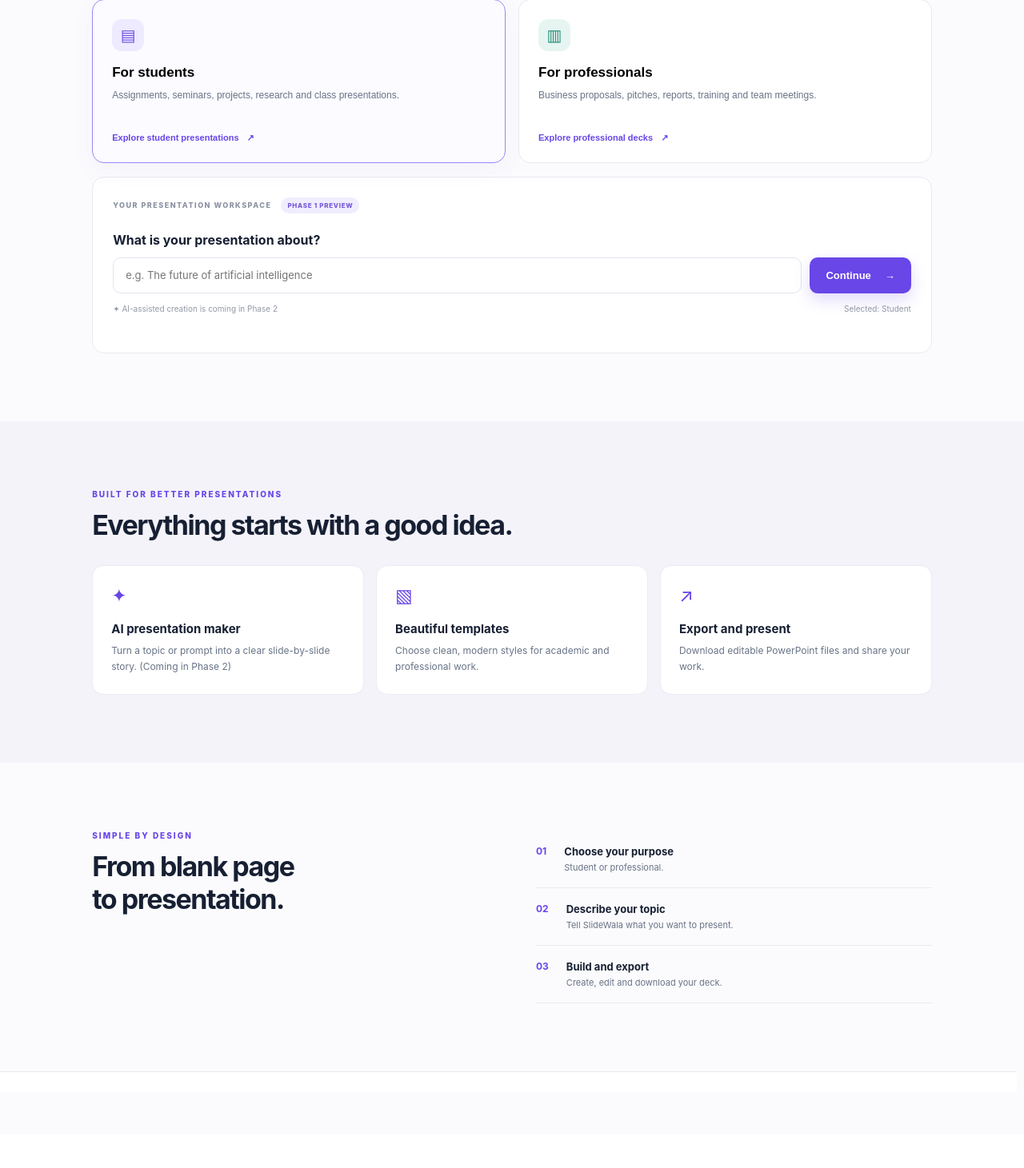
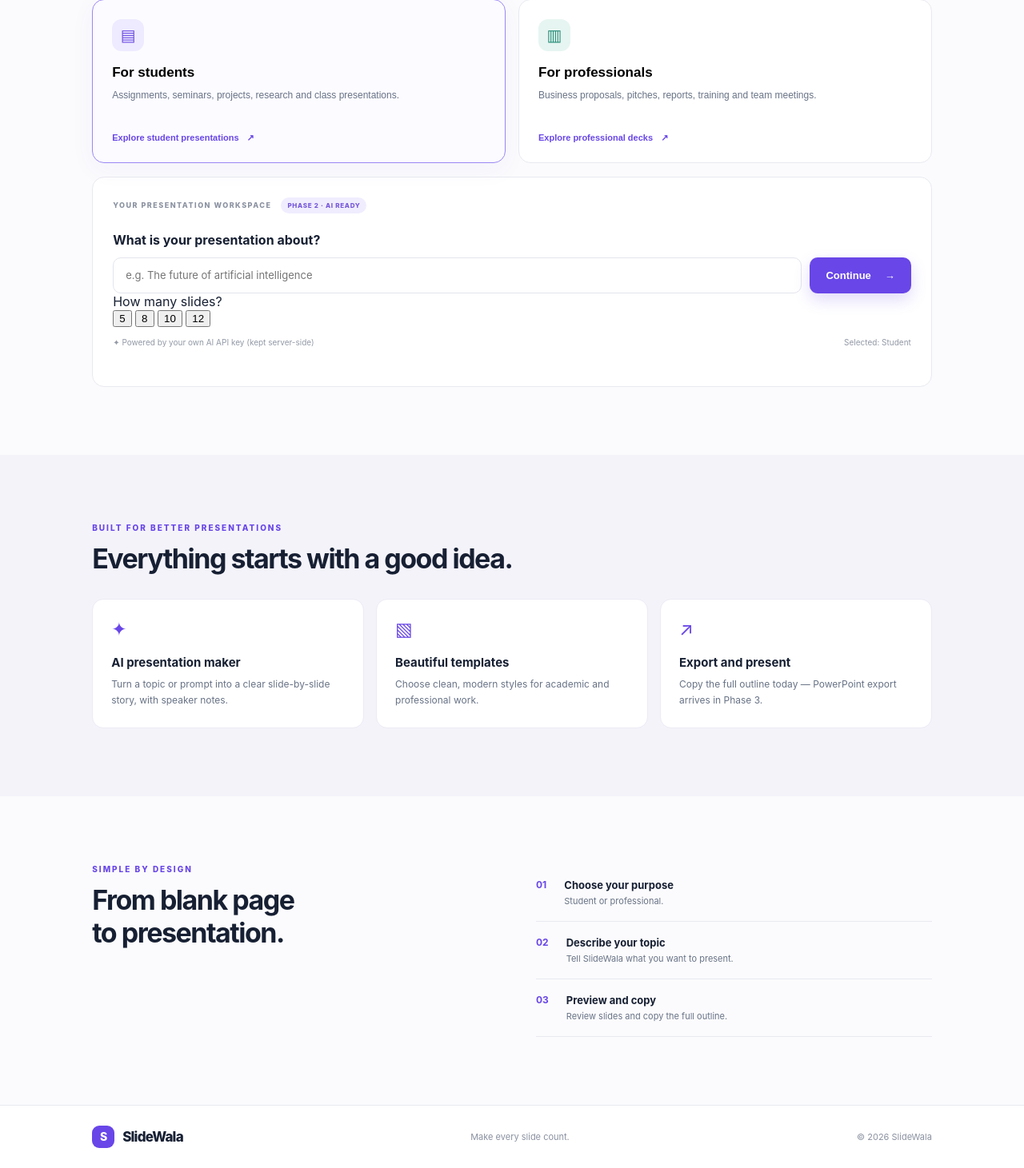
Before and after one commit to Rajkahar-12/slidewala, a Flask app: page / in a window 1280 px wide. Shown: the part 921-2382 px from the top of the page at 80% size. Before the commit the page ends 2262 px from the top, so only its background shows below. Run offline with Flask 3, Linux system fonts and the light colour scheme.

Commit message:
Update index.html

```diff
--- a/templates/index.html
+++ b/templates/index.html
@@ -62,24 +62,48 @@
         </button>
       </div>
       <div class="topic-panel">
-        <div class="topic-label">YOUR PRESENTATION WORKSPACE <span class="status-pill">PHASE 1 PREVIEW</span></div>
+        <div class="topic-label">YOUR PRESENTATION WORKSPACE <span class="status-pill">PHASE 2 · AI READY</span></div>
         <label for="topic">What is your presentation about?</label>
         <div class="topic-input-row">
           <input id="topic" type="text" placeholder="e.g. The future of artificial intelligence" maxlength="160">
           <button id="createBtn" class="button primary" type="button">Continue <span>→</span></button>
         </div>
-        <div class="topic-meta"><span>✦ AI-assisted creation is coming in Phase 2</span><span id="audienceLabel">Selected: Student</span></div>
+        <div class="slide-count-row">
+          <span class="slide-count-label">How many slides?</span>
+          <div class="slide-count-options" role="radiogroup" aria-label="Slide count">
+            <button type="button" class="count-btn" data-count="5">5</button>
+            <button type="button" class="count-btn" data-count="8">8</button>
+            <button type="button" class="count-btn selected" data-count="10">10</button>
+            <button type="button" class="count-btn" data-count="12">12</button>
+          </div>
+        </div>
+        <div class="topic-meta"><span>✦ Powered by your own AI API key (kept server-side)</span><span id="audienceLabel">Selected: Student</span></div>
         <p id="notice" class="notice" role="status" aria-live="polite"></p>
       </div>
+    </section>
+
+    <section class="results-section" id="results" hidden>
+      <div class="results-head">
+        <div>
+          <div class="eyebrow">YOUR PRESENTATION</div>
+          <h2 id="resultTitle"></h2>
+          <p id="resultSubtitle" class="result-subtitle"></p>
+        </div>
+        <div class="results-actions">
+          <button id="copyBtn" class="button secondary" type="button">Copy outline</button>
+          <button id="resetBtn" class="button primary" type="button">Generate another <span>↻</span></button>
+        </div>
+      </div>
+      <div id="slidesList" class="slides-list"></div>
     </section>
 
     <section class="features-section" id="features">
       <div class="eyebrow">BUILT FOR BETTER PRESENTATIONS</div>
       <h2>Everything starts with a good idea.</h2>
       <div class="feature-grid">
-        <article class="feature"><span>✦</span><h3>AI presentation maker</h3><p>Turn a topic or prompt into a clear slide-by-slide story. (Coming in Phase 2)</p></article>
+        <article class="feature"><span>✦</span><h3>AI presentation maker</h3><p>Turn a topic or prompt into a clear slide-by-slide story, with speaker notes.</p></article>
         <article class="feature"><span>▧</span><h3>Beautiful templates</h3><p>Choose clean, modern styles for academic and professional work.</p></article>
-        <article class="feature"><span>↗</span><h3>Export and present</h3><p>Download editable PowerPoint files and share your work.</p></article>
+        <article class="feature"><span>↗</span><h3>Export and present</h3><p>Copy the full outline today — PowerPoint export arrives in Phase 3.</p></article>
       </div>
     </section>
 
@@ -88,7 +112,7 @@
       <div class="steps">
         <div><b>01</b><span><strong>Choose your purpose</strong><small>Student or professional.</small></span></div>
         <div><b>02</b><span><strong>Describe your topic</strong><small>Tell SlideWala what you want to present.</small></span></div>
-        <div><b>03</b><span><strong>Build and export</strong><small>Create, edit and download your deck.</small></span></div>
+        <div><b>03</b><span><strong>Preview and copy</strong><small>Review slides and copy the full outline.</small></span></div>
       </div>
     </section>
   </main>
```
